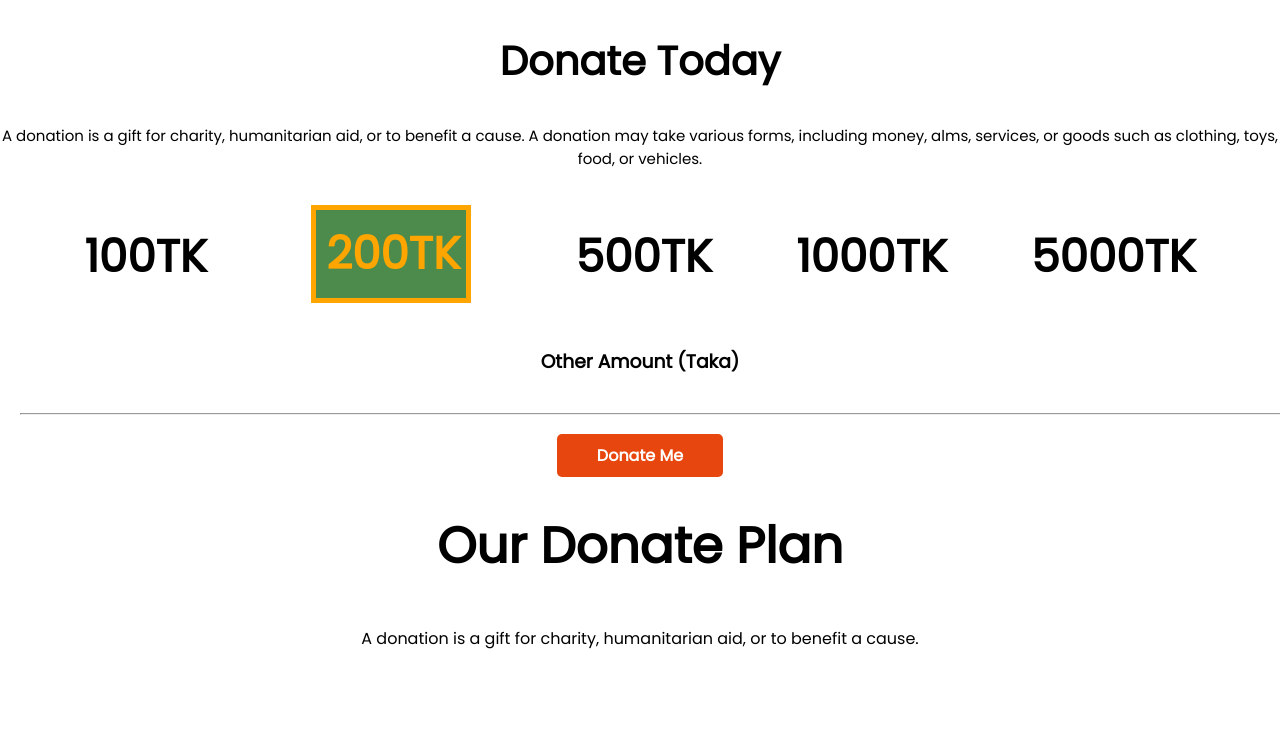
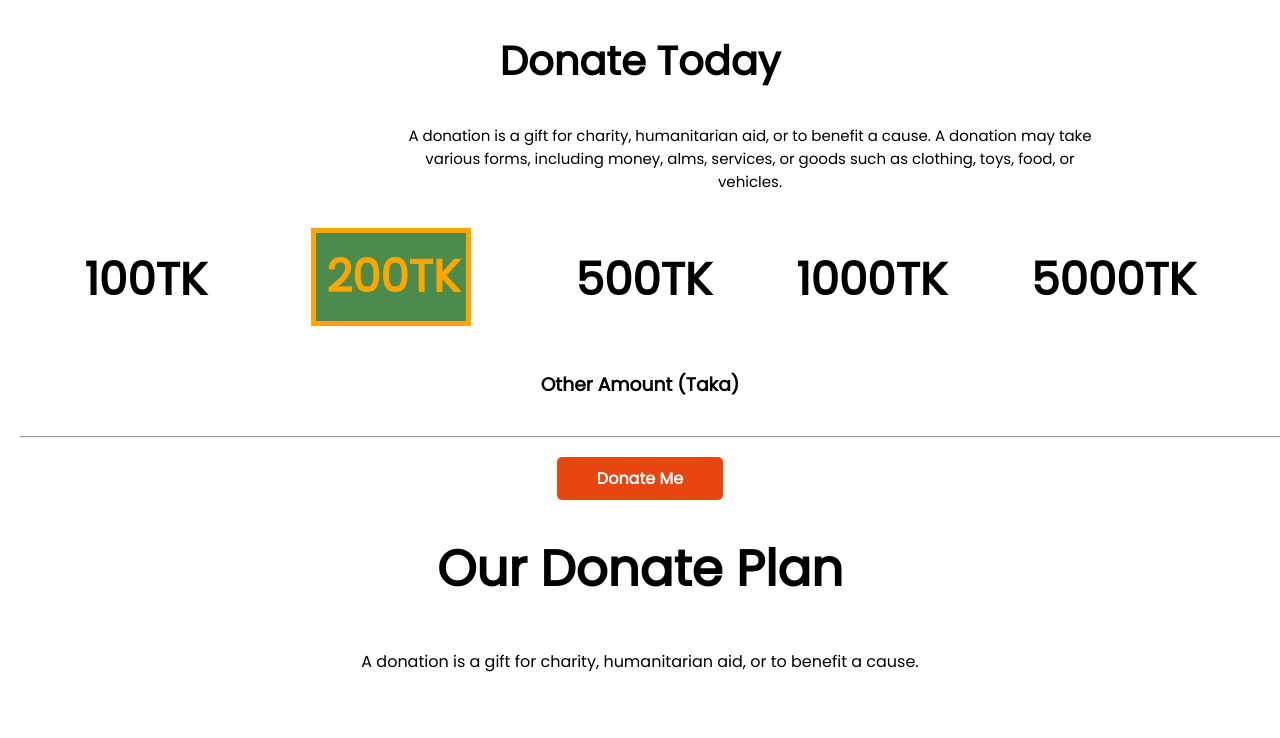
Before and after one commit to Safin204/donate-website, a plain HTML site: page index.html in a window 1280 px wide. Shown: the part 802-1540 px from the top of the page. Drawn offline with Linux system fonts and the light colour scheme.

Commit message:
save people

```diff
--- a/style.css
+++ b/style.css
@@ -66,7 +66,8 @@ body {
 
 .help-2 p {
     font-size: 15px;
-    text-align: center;
+    width: 700px;
+    margin-left: 400px;
 }
 
 
@@ -181,6 +182,9 @@ body {
 
 .children-1 p {
     color: rgb(63, 116, 63);
+    margin-bottom: 80px;
+    margin-top: 80px;
+
 }
 
 
```
